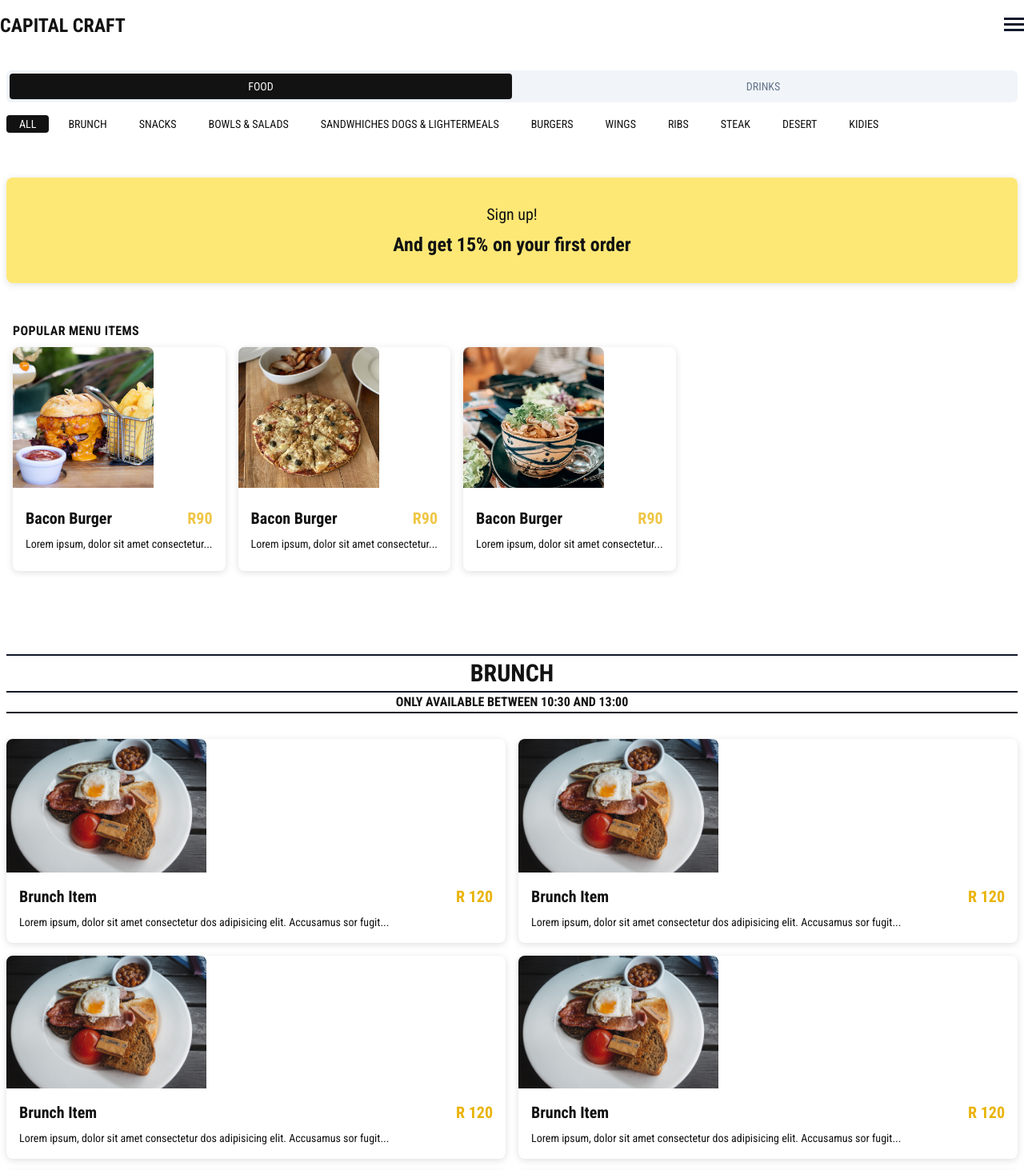
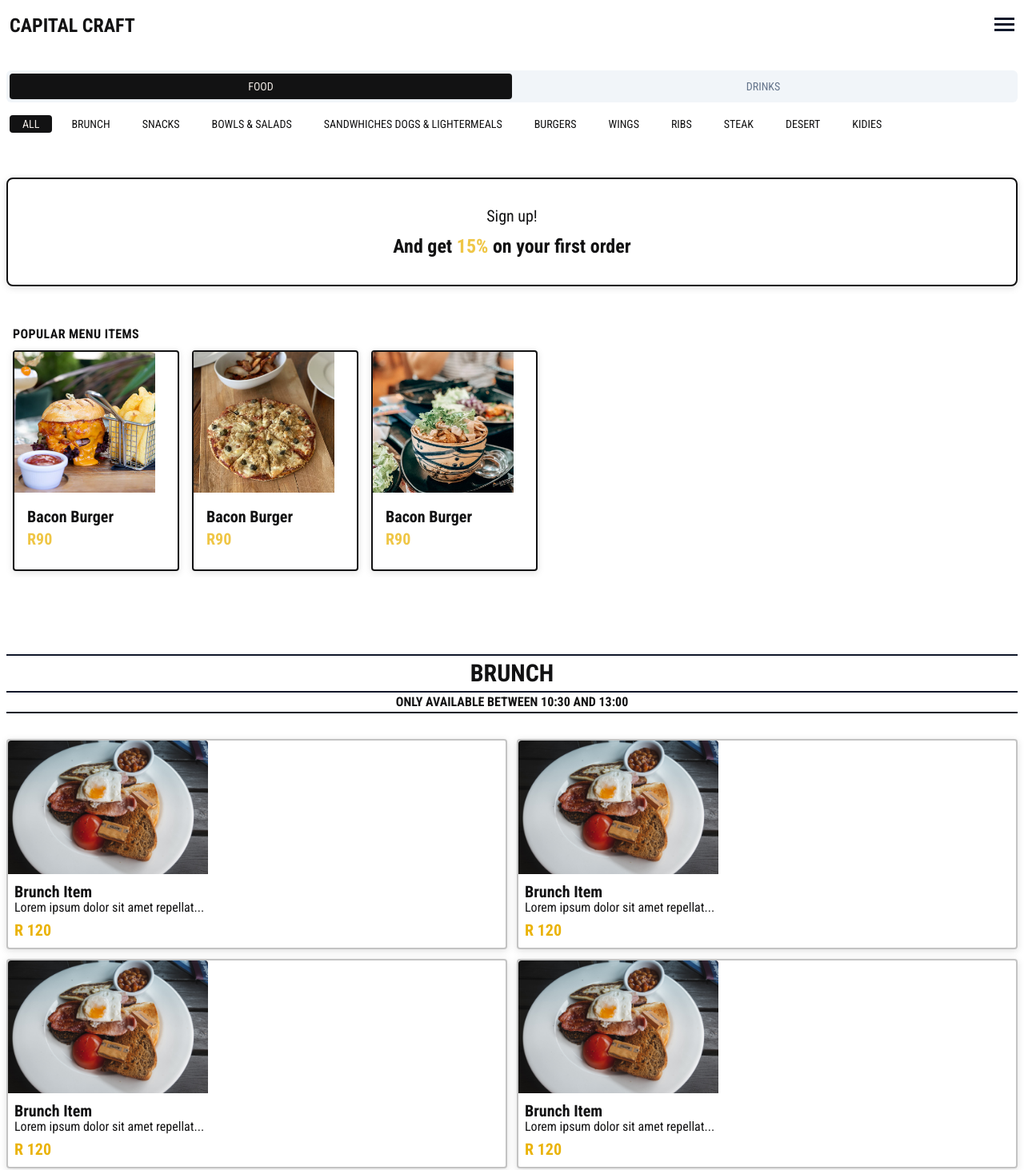
Before and after one commit to erichvorster/craft, a Next.js app: page / in a window 1280 px wide. Shown: the top 1463 px of the page at 80% size. Built offline with nearby package versions, Linux system fonts and the light colour scheme.

Commit message:
testing changes to drawer

```diff
--- a/app/globals.css
+++ b/app/globals.css
@@ -8,8 +8,8 @@ body{
 
 @layer base {
   :root {
-    --background: 0 0% 98%;
-    --foreground:  240 1.5% 7.3%;;
+    --background: 30, 24%, 91%;
+    --foreground:  240 1.5% 7.3%;
 
     --card: 0 0% 100%;
     --card-foreground: 222.2 84% 4.9%;
--- a/components/ActionButton.tsx
+++ b/components/ActionButton.tsx
@@ -2,11 +2,12 @@ import React from "react";
 
 const ActionButton = () => {
   return (
-    <div className="bg-yellow-300/75 rounded-lg p-4 py-8 mb-12 card-shadow">
+    <div className="border-2 border-foreground rounded-lg p-4 py-8 mb-12 card-shadow">
       <div className="text-center">
         <p className="text-xl mb-2">Sign up!</p>
         <p className="font-extrabold text-2xl">
-          And get 15% on your first order
+          And get <span className="text-yellow-500/75">15%</span> on your first
+          order
         </p>
       </div>
     </div>
--- a/components/Beer.tsx
+++ b/components/Beer.tsx
@@ -12,35 +12,18 @@ import {
 import BeerHeader from "./BeerHeader";
 
 const Beer = () => {
+  // Generate an array of beer items for demonstration purposes
   let beers = [];
-
   for (let i = 1; i <= 20; i++) {
     beers.push(i);
   }
-
-  // Create a ref to store a reference to the AccordionTrigger element
-  const accordionRef = useRef(null);
-
-  // Scroll to the AccordionTrigger element when it is clicked
-  const scrollToAccordion = () => {
-    if (accordionRef.current) {
-      accordionRef.current.scrollIntoView({
-        behavior: "smooth", // You can change this to "auto" for instant scrolling
-        block: "start",
-      });
-    }
-  };
 
   return (
     <>
       <Accordion type="single" collapsible>
         {MenuItems.drinks.iceColdBeer.items.map((beer, idx) => (
-          <AccordionItem value={`item-${idx}`}>
-            <AccordionTrigger
-              className="py-1  text-lg"
-              onClick={scrollToAccordion}
-              ref={accordionRef}
-            >
+          <AccordionItem value={`item-${idx}`} key={idx}>
+            <AccordionTrigger className="py-1  text-lg">
               <span className="mr-3">{beer.id}</span>
               {beer.producer} - <strong> {beer.name}</strong>
               <span className="ml-2"> - {beer.alcoholPercentage}%</span>
@@ -139,6 +122,7 @@ const Beer = () => {
           </div>
         ))}
       </div>
+
       <div className="mt-20">
         <BeerHeader
           title="NON-ALCOHOLIC BEER"
--- a/components/Brunch.tsx
+++ b/components/Brunch.tsx
@@ -3,6 +3,7 @@ import CategoryHeader from "./CategoryHeader";
 import { ItemDrawer } from "./ItemDrawer";
 import brunch from "../public/brunch.jpg";
 import Image from "next/image";
+import ItemCard from "./ItemCard";
 
 const Brunch = () => {
   const items = [1, 2, 3, 4, 5, 6];
@@ -13,29 +14,9 @@ const Brunch = () => {
         subText={"ONLY AVAILABLE BETWEEN 10:30 AND 13:00"}
       />
       <ItemDrawer>
-        <div className="grid grid-cols-2 gap-4 mt-8">
+        <div className="grid grid-cols-2 gap-3 mt-8">
           {items.map((itemm, idx) => (
-            <div className=" flex flex-col card-shadow rounded-lg">
-              <div>
-                <Image
-                  src={brunch}
-                  height={250}
-                  width={250}
-                  alt="brunch"
-                  className="rounded-tl-lg rounded-tr-lg"
-                />
-              </div>
-              <div className="p-4">
-                <div className="flex justify-between">
-                  <h5 className="text-xl font-bold">Brunch Item</h5>
-                  <h5 className="text-xl font-bold text-yellow-500">R 120</h5>
-                </div>
-                <p className="text-sm text-start mt-2">
-                  Lorem ipsum, dolor sit amet consectetur dos adipisicing elit.
-                  Accusamus sor fugit...
-                </p>
-              </div>
-            </div>
+            <ItemCard img={brunch} />
           ))}
         </div>
       </ItemDrawer>
--- a/components/Carousel.tsx
+++ b/components/Carousel.tsx
@@ -69,12 +69,12 @@ const Carousel = ({ images, type }: CarouselProps) => {
             return (
               <motion.div
                 key={index}
-                className="min-w-[13rem] min-h-[13rem]  m-2 rounded-lg  -z-20 relative  pb-2 card-shadow"
+                className="min-w-[13rem] min-h-[13rem]  m-2 -z-20 relative  pb-2 card-shadow bg-white border-2 border-foreground rounded"
               >
                 <Image
                   src={img}
                   alt="burger"
-                  className="rounded-tl-lg rounded-tr-lg -z-30"
+                  className="-z-30"
                   layout="responsive"
                   width={200}
                   height={200}
@@ -84,14 +84,11 @@ const Carousel = ({ images, type }: CarouselProps) => {
                     pointerEvents: "none",
                   }}
                 />
-                <div className="mt-2 p-4">
-                  <div className="flex justify-between">
+                <div className=" p-4">
+                  <div>
                     <h6 className="text-xl font-bold">Bacon Burger</h6>
                     <p className="text-xl font-bold text-yellow-500/75">R90</p>
                   </div>
-                  <p className="mt-2 text-sm">
-                    Lorem ipsum, dolor sit amet consectetur...
-                  </p>
                 </div>
               </motion.div>
             );
--- a/components/CategoryNav.tsx
+++ b/components/CategoryNav.tsx
@@ -16,7 +16,7 @@ const CategoryNav = ({
   const scrollDirection = useScrollDirection();
 
   return (
-    <div className="overflow-hidden w-full h-full mt-4 ">
+    <div className="overflow-hidden w-full h-full mt-4 px-1">
       <div className="overflow-x-scroll flex w-full h-full scrollbar-none">
         {tabs.map((tab, index) => (
           <div
--- /dev/null
+++ b/components/ItemCard.tsx
@@ -0,0 +1,31 @@
+import React from "react";
+import Image from "next/image";
+
+type ItemCardProps = {
+  img: any;
+};
+
+const ItemCard = ({ img }: ItemCardProps) => {
+  return (
+    <div className=" flex flex-col card-shadow bg-white border-2 border-foreground/25 rounded">
+      <div>
+        <Image
+          src={img}
+          height={250}
+          width={250}
+          alt="brunch"
+          className="rounded-tl rounded-tr"
+        />
+      </div>
+      <div>
+        <div className="p-2">
+          <h5 className="text-xl font-bold">Brunch Item</h5>
+          <p className="leading-3">Lorem ipsum dolor sit amet repellat...</p>
+          <h5 className="text-xl font-bold text-yellow-500 pt-2">R 120</h5>
+        </div>
+      </div>
+    </div>
+  );
+};
+
+export default ItemCard;
--- a/components/ItemDrawer.tsx
+++ b/components/ItemDrawer.tsx
@@ -26,7 +26,7 @@ export function ItemDrawer({ children, image }: ItemDrawerProps) {
         <Drawer.Portal>
           <Drawer.Overlay className="fixed inset-0 bg-black/40 z-40 " />
           <Drawer.Content className="bg-zinc-100 flex flex-col rounded-t-[10px] mt-24 fixed bottom-0 left-0 right-0 z-50 ">
-            <div className="p-4 bg-neutral-200 rounded-t-[10px] flex-1  min-h-[70vh] max-h-[80vh] overflow-y-scroll">
+            <div className="p-4 bg-neutral-200 rounded-t-[10px] flex-1  min-h-[70vh] max-h-[80vh]">
               <div className="mx-auto w-12 h-1.5 flex-shrink-0 rounded-full bg-zinc-300 mb-8" />
               <Image
                 src={image}
--- a/components/Nav.tsx
+++ b/components/Nav.tsx
@@ -23,7 +23,7 @@ const Nav = () => {
   const [activeTab, setActiveTab] = useState(1);
 
   return (
-    <div className="flex justify-between items-center py-4">
+    <div className="flex justify-between items-center py-4 px-3">
       <h1 className="text-2xl font-bold flex items-center">CAPITAL CRAFT </h1>
       <Sheet>
         <SheetTrigger>
```
